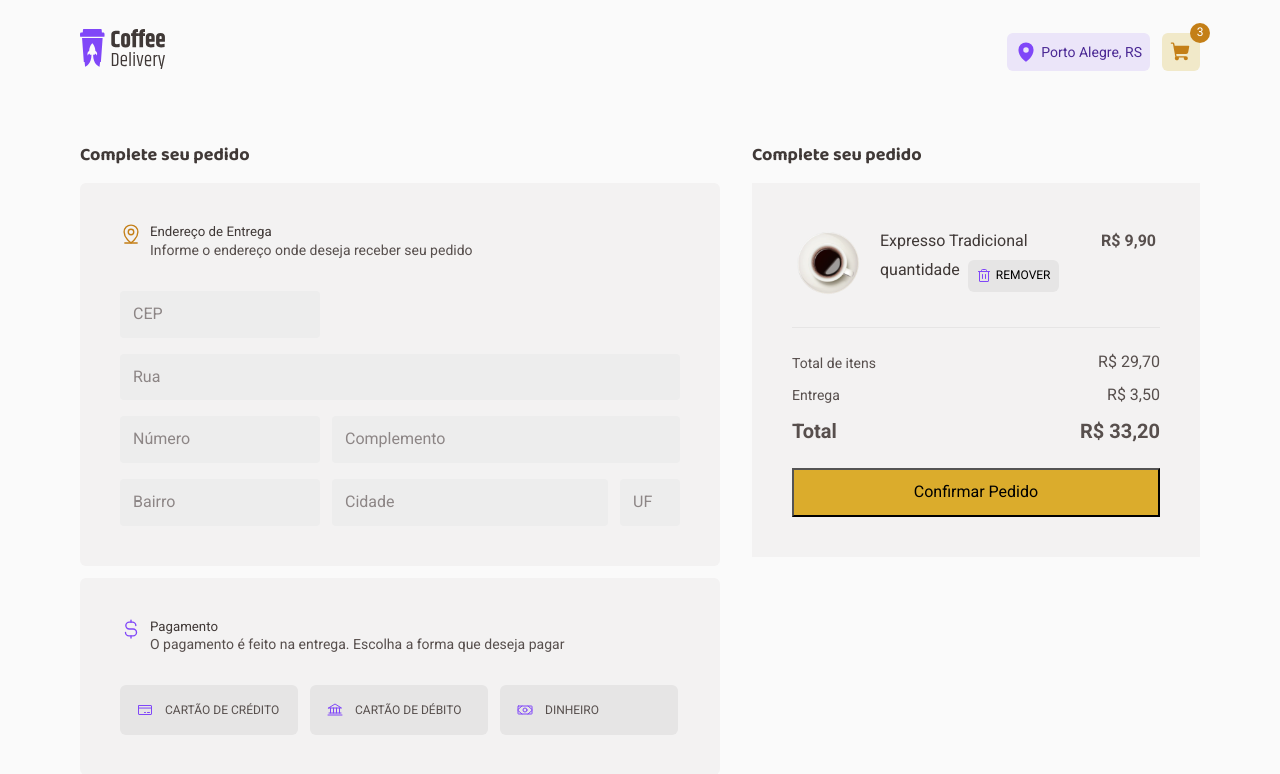
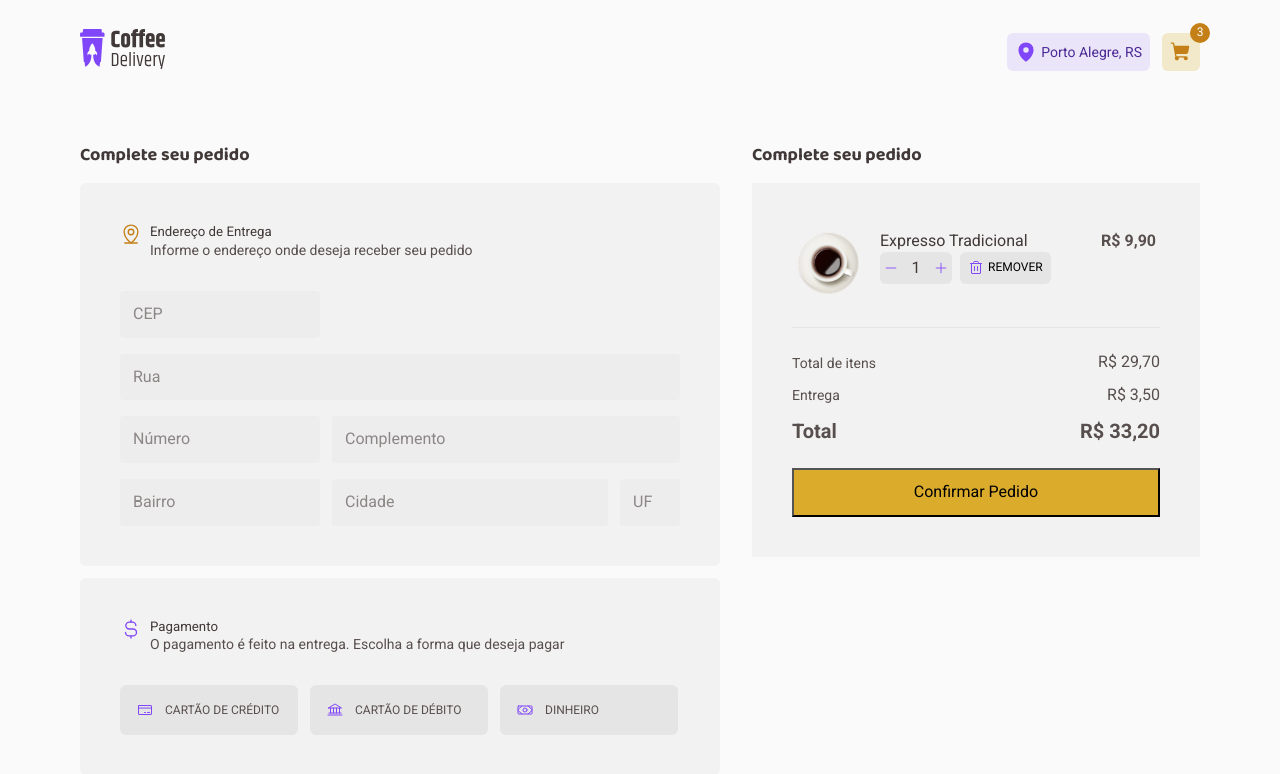
Before and after one commit to joeyanovich/coffee-delivery, a React (Vite) app: page /cart in a window 1280 px wide. Shown: the top 774 px of the page. Built offline with nearby package versions, Linux system fonts and the light colour scheme.

Commit message:
work 🚧: building quantity and remove button component

```diff
--- /dev/null
+++ b/src/components/InputCount/index.tsx
@@ -0,0 +1,26 @@
+import { Minus, Plus, Trash } from "phosphor-react";
+import { AmountQuantity, ButtonIcon, InputCountContainer, QuantityContainer, RemoveButton } from "./styles";
+
+export function InputCount() {
+  return (
+    <QuantityContainer>
+      <InputCountContainer>
+      <ButtonIcon>
+        <Minus size={14} />
+      </ButtonIcon>
+      <AmountQuantity>
+        1
+      </AmountQuantity>
+      <ButtonIcon>
+        <Plus size={14} />
+      </ButtonIcon>
+    </InputCountContainer>
+    <RemoveButton>
+
+      <Trash size={16} />
+      Remover
+    </RemoveButton>
+    </QuantityContainer>
+
+  )
+}
--- /dev/null
+++ b/src/components/InputCount/styles.ts
@@ -0,0 +1,81 @@
+import styled from "styled-components";
+
+export const QuantityContainer = styled.div`
+  display: flex;
+  align-items: center;
+  gap: 0.5rem;
+`
+
+export const InputCountContainer = styled.div`
+  display: flex;
+  align-items: center;
+  gap: 0.25rem;
+
+  border-radius: 6px;
+  /* padding: 0.5rem 0.375rem; */
+
+  background-color: ${props => props.theme['base-button']};
+
+`
+
+export const ButtonIcon = styled.div`
+display: flex;
+align-items: center;
+justify-content: center;
+
+border-radius: 6px;
+cursor: pointer;
+padding: 0.5625rem 0.25rem 0.5625rem 0.25rem;
+
+transition: 0.3s ease-in-out;
+
+svg {
+  transition: 0.3s ease-in-out;
+
+    color: ${props => props.theme['purple']};
+}
+
+&:hover {
+  color: ${props => props.theme['purple-dark']};
+  background-color: ${props => props.theme['base-hover']};
+}
+`
+
+export const AmountQuantity = styled.div`
+  display: flex;
+  align-items: center;
+  justify-content: center;
+  width: 1.25rem;
+`
+
+export const RemoveButton = styled.button`
+  display: flex;
+  gap: 0.25rem;
+  align-items: center;
+
+  padding: 0.5rem;
+  border: none;
+  border-radius: 6px;
+  cursor: pointer;
+
+  font-size: 0.75rem;
+  text-transform: uppercase;
+  transition: 0.3s ease-in-out;
+
+  background-color: ${props => props.theme['base-button']};
+
+  svg {
+    transition: 0.3s ease-in-out;
+
+    color: ${props => props.theme['purple']};
+  }
+
+  &:hover {
+    background-color: ${props => props.theme['base-hover']};
+    color: ${props => props.theme['text-subtitle']};
+
+    svg {
+      color: ${props => props.theme['purple-dark']};
+    }
+  }
+`
--- a/src/pages/Checkout/components/CartSelector/ItemCart/index.tsx
+++ b/src/pages/Checkout/components/CartSelector/ItemCart/index.tsx
@@ -1,6 +1,6 @@
-import { Trash } from 'phosphor-react';
 import cafe from '../../../../../../public/americano.png'
 import { ItemCartContainer } from "./styled";
+import { InputCount } from '../../../../../components/InputCount';
 
 export function ItemCart() {
   return (
@@ -9,13 +9,7 @@ export function ItemCart() {
         <img className='img-coffee' src={cafe} />
         <div className="content">
           <span>Expresso Tradicional</span>
-          <div className="amount-coffee">
-            <div>quantidade</div>
-            <button>
-              <Trash size={16} />
-              Remover
-            </button>
-          </div>
+          <InputCount />
         </div>
       </div>
       <div className="price">
--- a/src/pages/Checkout/components/CartSelector/index.tsx
+++ b/src/pages/Checkout/components/CartSelector/index.tsx
@@ -24,7 +24,7 @@ export function CartSelector() {
             <span>R$ 33,20</span>
           </div>
         </div>
-        <button>Confirmar Pedido</button>
+        <button className="btn">Confirmar Pedido</button>
       </div>
     </CartSelectotContainer>
   )
--- a/src/pages/Checkout/components/CartSelector/styles.ts
+++ b/src/pages/Checkout/components/CartSelector/styles.ts
@@ -47,7 +47,7 @@ export const CartSelectotContainer = styled.div`
     font-size: 1.25rem;
     font-weight: bold;
   }
-  button {
+  .btn {
     width: 100%;
     padding: 0.75rem;
     cursor: pointer;
```
